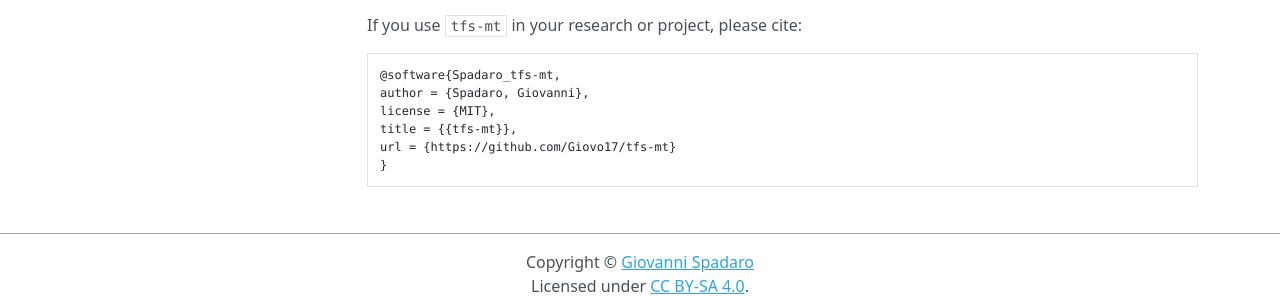
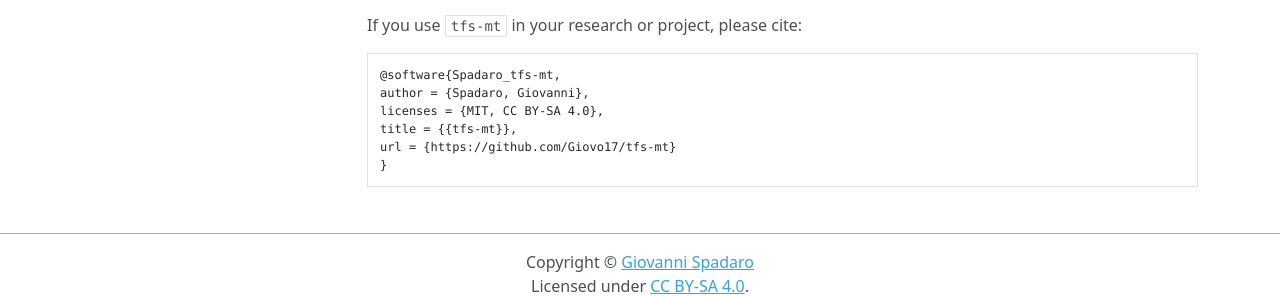
Before and after one commit to Giovo17/tfs-mt, an MkDocs documentation site: the page built from docs/index.md, in a window 1280 px wide and 900 px high, scrolled down 1741 px. Shown: the part 546-842 px from the top of the window. Built offline with MkDocs 1.6.1, drawn with Linux system fonts in a browser that asks for light colours; nearby versions of some CDN libraries.

Commit message:
fixed citation

````diff
--- a/docs/index.md
+++ b/docs/index.md
@@ -7,8 +7,12 @@ Transformer from scratch for Machine Translation</h1>
     <img src="https://img.shields.io/github/v/release/Giovo17/tfs-mt"/></a>
 <a href="https://github.com/Giovo17/tfs-mt/actions/workflows/main.yml?query=branch%3Amain" alt="Build status">
 <img src="https://img.shields.io/github/actions/workflow/status/Giovo17/tfs-mt/main.yml?branch=main"/></a>
-<a href="https://github.com/Giovo17/tfs-mt/blob/main/LICENSE" alt="License">
-    <img src="https://img.shields.io/github/license/Giovo17/tfs-mt"/></a>
+<!--a href="https://github.com/Giovo17/tfs-mt/blob/main/LICENSE" alt="License">
+    <img src="https://img.shields.io/github/license/Giovo17/tfs-mt"/></a!-- -->
+<a href="https://creativecommons.org/licenses/by-sa/4.0/" alt="License">
+    <img src="https://img.shields.io/badge/license-CC_BY_SA_4.0-green.svg"/></a>
+<a></a>
+
 <a href="https://pypi.org/project/tfs-mt/" alt="PyPi monthly downloads">
     <img src="https://img.shields.io/pypi/dm/tfs-mt"/></a>
 
@@ -121,7 +125,7 @@ If you use `tfs-mt` in your research or project, please cite:
 ```bibtex
 @software{Spadaro_tfs-mt,
 author = {Spadaro, Giovanni},
-license = {MIT},
+licenses = {MIT, CC BY-SA 4.0},
 title = {{tfs-mt}},
 url = {https://github.com/Giovo17/tfs-mt}
 }
````
Also changed, not shown: README.md (+3 -2 lines), 1 other file.
